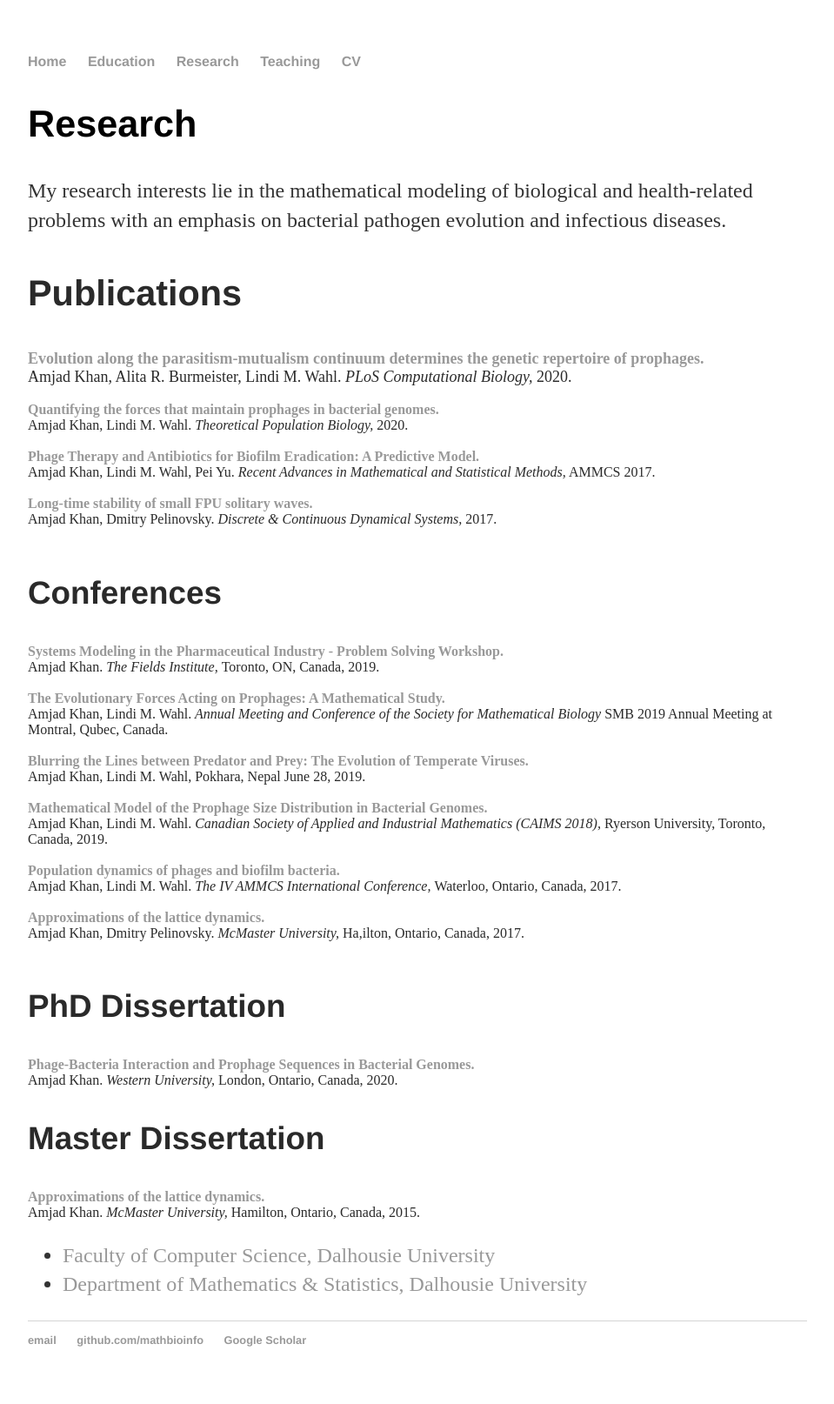
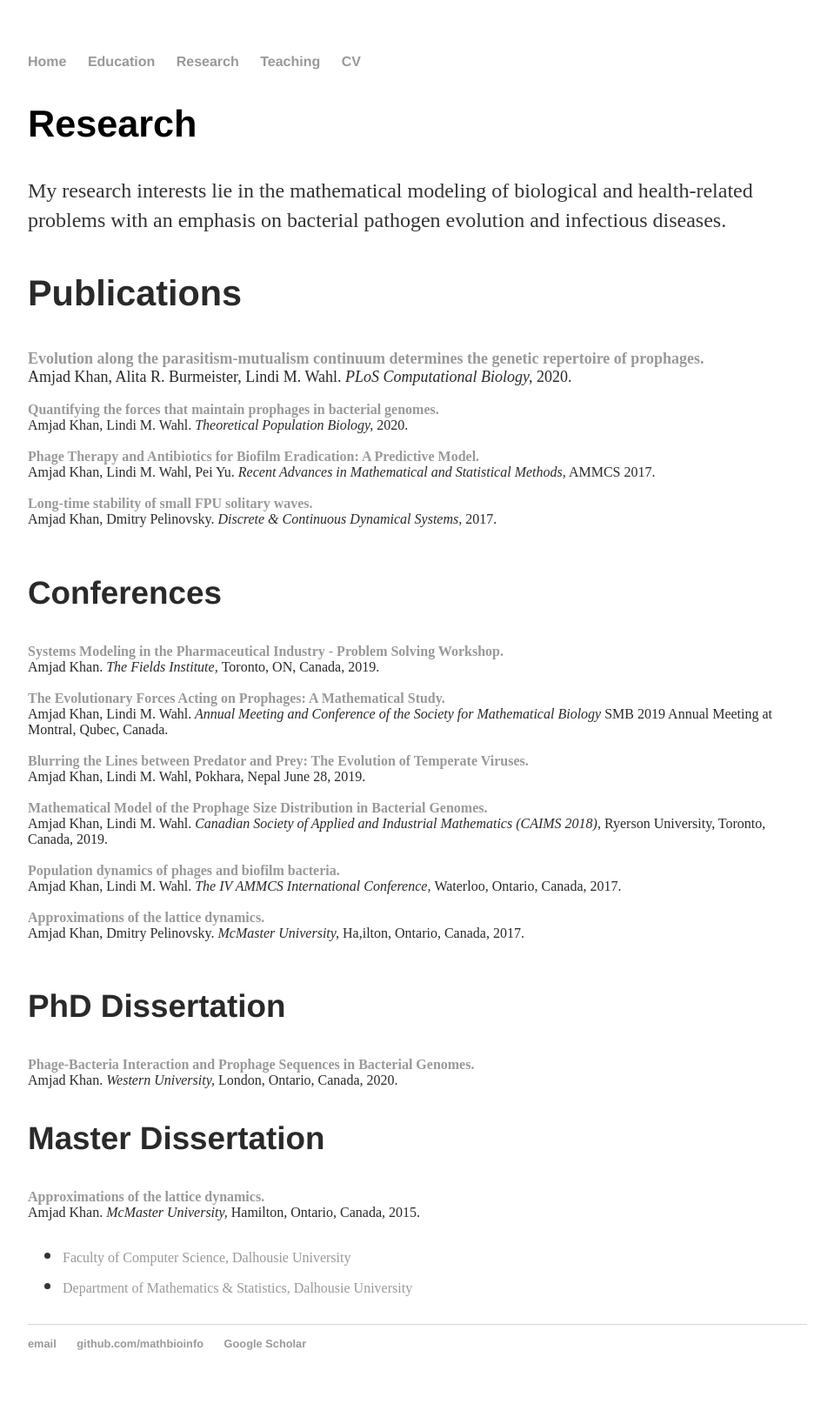
Before and after one commit to MathBioInfo/amjadkhan, a Jekyll site: the page built from Research/index.html, in a window 1280 px wide. Shown: the whole page at 87% size, without its empty margins (160-1119 px from the left). Built offline with Jekyll 4.4.1, drawn with Linux system fonts in a browser that asks for light colours.

Commit message:
Update index.html

```diff
--- a/Research/index.html
+++ b/Research/index.html
@@ -72,7 +72,7 @@
 	</strong></a><br />Amjad Khan.<em> McMaster University, </em> Hamilton, Ontario, Canada, 2015.
 
 			<ul class="contacts">
-				<li><a href="https://www.dal.ca/faculty/computerscience.html">Faculty of Computer Science, Dalhousie University</a></li>
-				<li><a href="https://www.dal.ca/faculty/science/math-stats.html">Department of Mathematics & Statistics, Dalhousie University</a></li>
+				<li><a href="https://www.dal.ca/faculty/computerscience.html">Faculty of Computer Science, Dalhousie University</a></font><font color="#2a2a2a" size="3"></li>
+				<li><a href="https://www.dal.ca/faculty/science/math-stats.html">Department of Mathematics & Statistics, Dalhousie University</a></font><font color="#2a2a2a" size="3"></li>
 				</ul>
 		</div>
```
